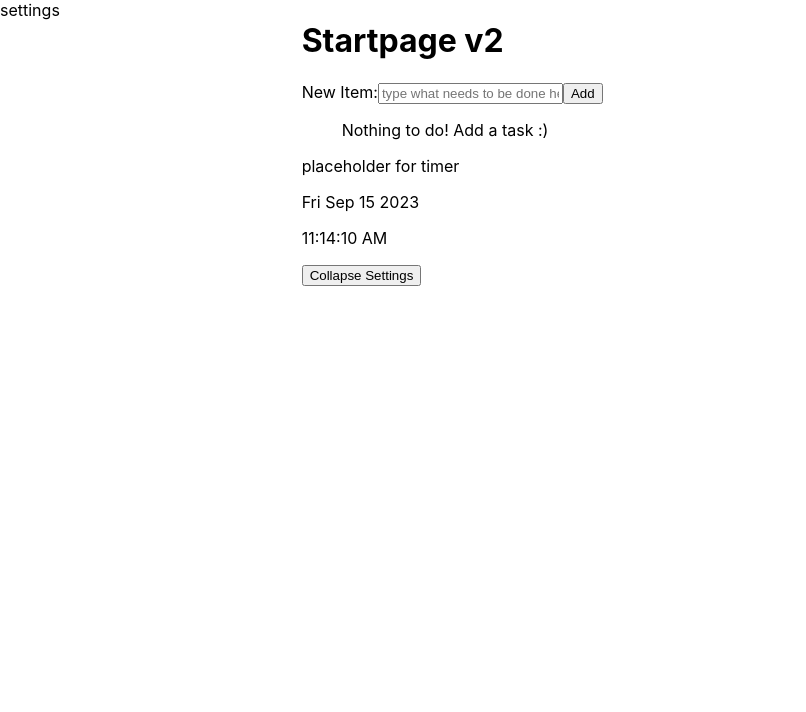
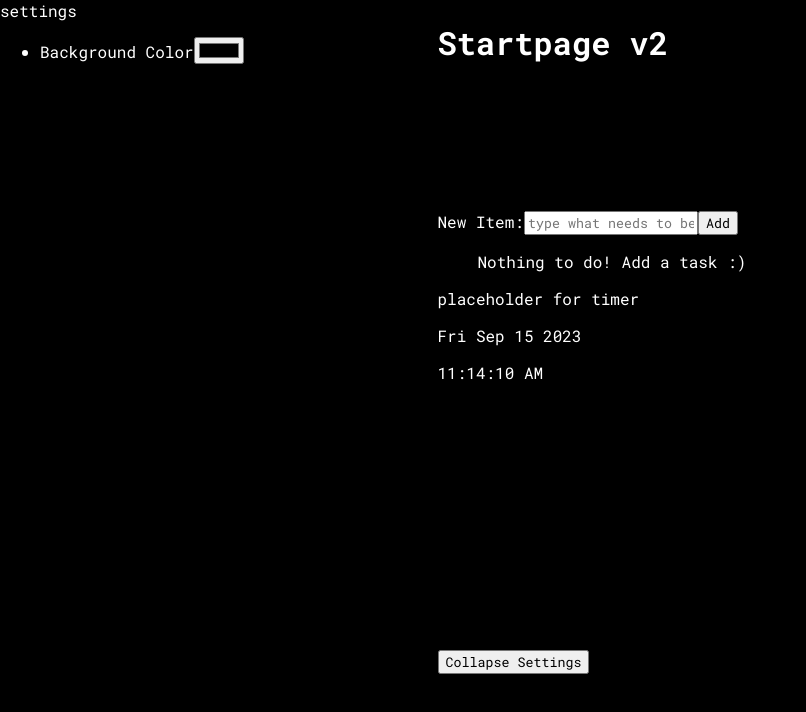
Before and after one commit to NotTacoz/startpage2, a React (Create React App) app: page / in a window 1280 px wide. Both pictures are taken after a click on the button "Collapse Settings". Shown: the top 712 px of the page, without its empty margins (0-806 px from the left). Built offline with nearby package versions, Linux system fonts and the light colour scheme.

Commit message:
setting colour options

```diff
--- a/src/App.css
+++ b/src/App.css
@@ -1,5 +1,17 @@
+@import url("https://fonts.googleapis.com/css2?family=Roboto+Mono:ital,wght@0,100;0,200;0,300;0,400;0,500;0,600;0,700;1,100;1,200;1,300;1,400;1,500;1,600;1,700&display=swap");
+
+* {
+  font-family: "Roboto Mono";
+}
+
 .App {
   display: grid;
+  height: 100vh;
+  overflow: scroll;
+}
+
+body {
+  overflow: hidden;
 }
 
 .with-sidebar {
--- a/src/App.tsx
+++ b/src/App.tsx
@@ -1,21 +1,24 @@
 import React from 'react';
 import './App.css';
 import * as Component from './components';
+import { useState } from 'react';
 
 function App() {
   const [showSidebar, setShowSidebar] = React.useState(false);
+
+  const [bgColor, setBgColor] = useState('');
 
   function toggleSidebar(): any {
     setShowSidebar(!showSidebar);
   }
 
   return (
-    <div className={`App ${showSidebar ? 'with-sidebar' : 'without-sidebar'}`}>
+    <div style={{backgroundColor: bgColor || "#000000", color: "white", }} className={`App ${showSidebar ? 'with-sidebar' : 'without-sidebar'}`}>
       <div className="header">
         <h1>Startpage v2</h1>
       </div>
       {showSidebar && (<div className="menu">
-        < Component.Settings />
+        < Component.Settings bgColor={bgColor} setBgColor={setBgColor} />
       </div>)}
       <div className="main">
         < Component.Todo />
--- a/src/components/settings.tsx
+++ b/src/components/settings.tsx
@@ -1,9 +1,26 @@
 import "./../css/settings.css"
 
-export default function Settings() {
-    return (<>
-        settings
+export default function Settings({ bgColor, setBgColor }: any) {
 
-    </>
-    )
+    const handleColorChange = (event: React.ChangeEvent<HTMLInputElement>) => {
+        setBgColor(event.target.value);
+    };
+
+    return (
+        <div className="settings">
+            settings
+
+            <ul>
+                <li>
+                    <label htmlFor="bg-color-picker">Background Color</label>
+                    <input
+                        type="color"
+                        id="bg-color-picker"
+                        value={bgColor}
+                        onChange={handleColorChange}
+                    />
+                </li>
+            </ul>
+        </div>
+    );
 }
--- a/src/components/timer.tsx
+++ b/src/components/timer.tsx
@@ -4,6 +4,7 @@ export default function Timer() {
     return (
         <div>
             placeholder for timer
+            <p></p>
         </div>
     )
 }
--- a/src/css/settings.css
+++ b/src/css/settings.css
@@ -0,0 +1,3 @@
+.settings {
+  display: block;
+}
```
